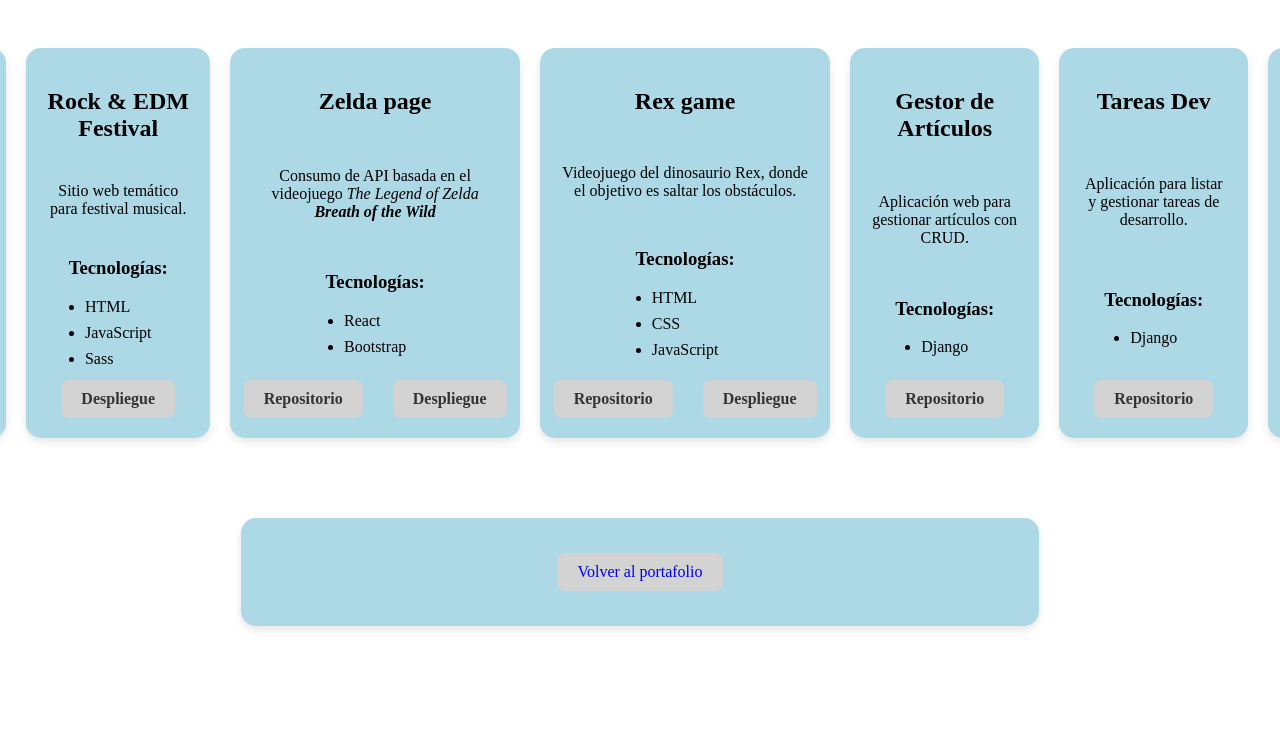
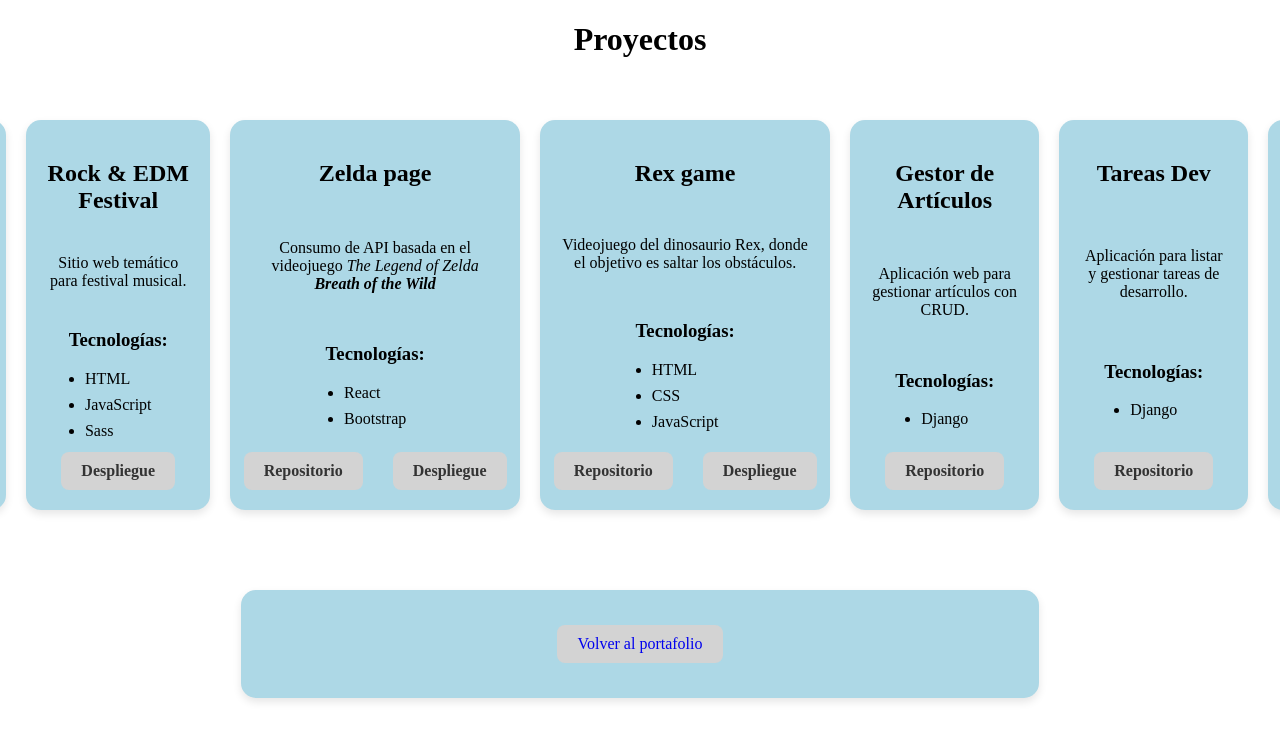
Before and after one commit to stevenbisbi/Parcial-VanillaJS-Sanchez-Codigo, a plain HTML site: page projects.html in a window 1280 px wide. Shown: the top 740 px of the page. Drawn offline with Linux system fonts and the light colour scheme.

Commit message:
title projects

```diff
--- a/projects.html
+++ b/projects.html
@@ -6,6 +6,7 @@
     <title>Proyectos</title>
   </head>
   <body>
+    <h1 class="center">Proyectos</h1>
     <div class="container-flex">
       <div class="card card-projects">
         <h2>Freelancer Page</h2>
```
